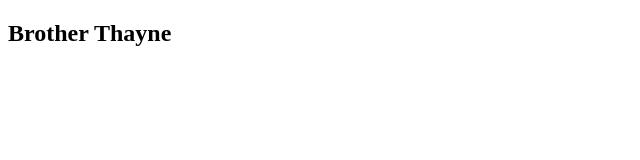
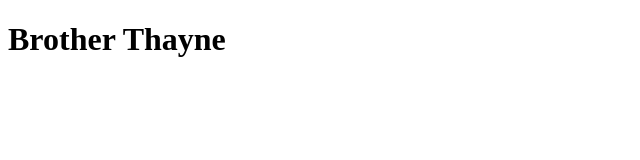
Before and after one commit to timthayne/wdd230, a plain HTML site: page index.html in a window 1280 px wide. Shown: the whole page, without its empty margins (0-640 px from the left). Drawn offline with Linux system fonts and the light colour scheme.

Commit message:
Updated h2 to h1

```diff
--- a/index.html
+++ b/index.html
@@ -10,7 +10,7 @@
   <body>
     <header></header>
     <main>
-      <h2>Brother Thayne</h2>
+      <h1>Brother Thayne</h1>
     </main>
     <footer></footer>
     <script src="scripts/index.js"></script>
```
